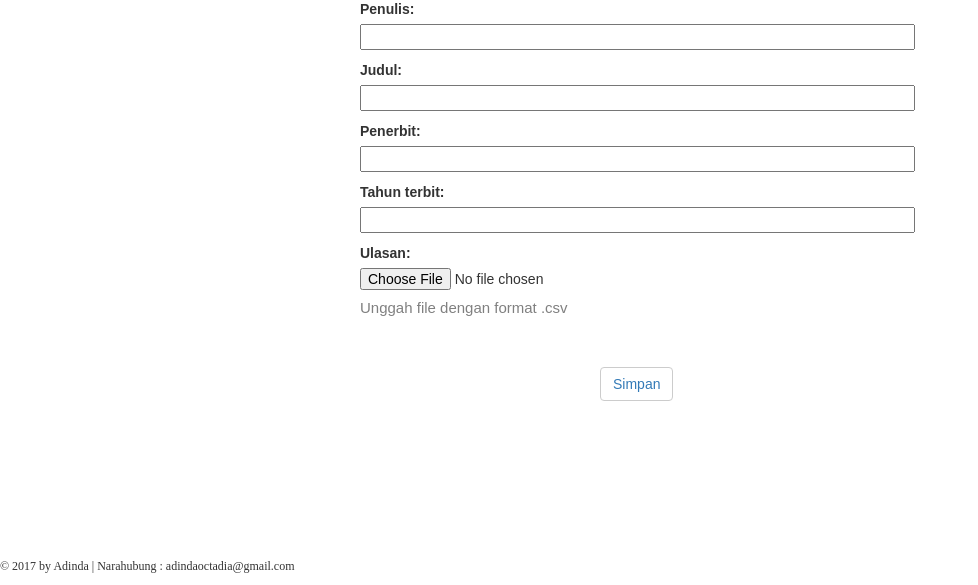
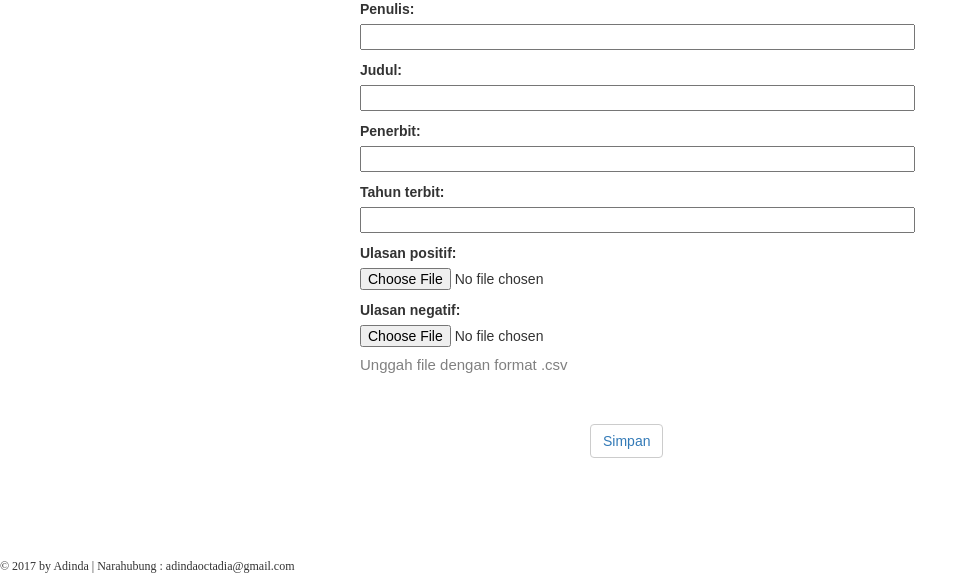
Before and after one commit to adindaop/classifyme, a Django app: page /classifyme/input/ in a window 1280 px wide. Shown: the part 215-800 px from the top of the page, without its empty margins (0-978 px from the left). Run offline with Django 3.2, Linux system fonts and the light colour scheme; some libraries are stand-ins or nearby versions.

Commit message:
classification process - new template designs and priors

```diff
--- a/classifyme/admin.py
+++ b/classifyme/admin.py
@@ -8,7 +8,7 @@ class AkunAdmin(admin.ModelAdmin):
 admin.site.register(Akun,AkunAdmin)
 
 class BukuAdmin(admin.ModelAdmin):
-    list_display = ['penulis', 'judul', 'penerbit', 'tahun_terbit', 'ulasan']
+    list_display = ['penulis', 'judul', 'penerbit', 'tahun_terbit', 'ulasan_positif', 'ulasan_negatif']
     list_filter = ('penulis', 'tahun_terbit')
     search_fields = ['penulis', 'judul']
     list_per_page = 20
--- a/classifyme/forms.py
+++ b/classifyme/forms.py
@@ -10,4 +10,4 @@ class AkunForm(forms.ModelForm):
 class BukuForm(forms.ModelForm):
     class Meta:
         model = Buku
-        fields = ('penulis', 'judul', 'penerbit', 'tahun_terbit', 'ulasan',)
+        fields = ('penulis', 'judul', 'penerbit', 'tahun_terbit', 'ulasan_positif', 'ulasan_negatif')
--- a/classifyme/models.py
+++ b/classifyme/models.py
@@ -16,7 +16,8 @@ class Buku(models.Model):
     judul = models.CharField(max_length=100)
     penerbit = models.CharField(max_length=30)
     tahun_terbit = models.CharField(max_length=4)
-    ulasan = models.FileField(blank=True, null=True, upload_to='files/%Y/%m/%d/')
+    ulasan_positif = models.FileField(blank=True, null=True, upload_to='files/%Y/%m/%d/')
+    ulasan_negatif = models.FileField(blank=True, null=True, upload_to='files/%Y/%m/%d/')
 
     def __str__(self):
         return self.judul
--- a/classifyme/views.py
+++ b/classifyme/views.py
@@ -6,6 +6,7 @@ from .forms import BukuForm, AkunForm
 from .models import Buku, Akun
 from django.http import HttpResponseRedirect, HttpResponse
 from django.shortcuts import redirect
+import nltk
 from nltk.tokenize import word_tokenize
 from nltk.corpus import stopwords
 from nltk.util import ngrams
@@ -15,6 +16,132 @@ def admin(request):
 
 def home(request):
     return render(request, 'classifyme/home.html', {})
+
+def input(request):
+    if request.method == 'POST':
+        buku = BukuForm(request.POST, request.FILES)
+        if buku.is_valid():
+            buku.save()
+            return redirect('classifyme:data')
+    else:
+        form = BukuForm()
+    return render(request, 'classifyme/input.html', {'form': form})
+
+def data(request):
+    context = {}
+    buku_query = Buku.objects.all()
+    context['buku'] = buku_query
+    return render(request, 'classifyme/data.html', context)
+
+def textmining(request, buku_id):
+    buku = get_object_or_404(Buku, id=buku_id)
+    context = {}
+    selected_buku = Buku.objects.get(id=int(buku_id))
+    context['buku'] = selected_buku
+
+    print(selected_buku.ulasan_positif)
+
+    ulasan_positif = ''
+    with open('media/{}'.format(selected_buku.ulasan_positif)) as csvfile:
+        csvreader = csv.DictReader(csvfile, delimiter=';', quotechar='"')
+        total_row_positif = 0
+        for row in csvreader:
+            total_row_positif += 1
+            ulasan_positif += row['Review']
+            jumlah_positif = len(ulasan_positif.split())
+    context['total_row_positif'] = total_row_positif
+    context['ulasan_positif'] = ulasan_positif
+    context['jumlah_positif'] = jumlah_positif
+
+    print(selected_buku.ulasan_negatif)
+
+    ulasan_negatif = ''
+    with open('media/{}'.format(selected_buku.ulasan_negatif)) as csvfile:
+        csvreader = csv.DictReader(csvfile, delimiter=';', quotechar='"')
+        total_row_negatif = 0
+        for row in csvreader:
+            total_row_negatif += 1
+            ulasan_negatif += row['Review']
+            jumlah_negatif = len(ulasan_negatif.split())
+    context['total_row_negatif'] = total_row_negatif
+    context['ulasan_negatif'] = ulasan_negatif
+    context['jumlah_negatif'] = jumlah_negatif
+
+    total_ulasan = total_row_positif + total_row_negatif
+    context['total_ulasan'] = total_ulasan
+
+    return render(request, 'classifyme/textmining.html', context)
+
+def klasifikasi(request, buku_id):
+    context = {}
+    selected_buku = Buku.objects.get(id=int(buku_id))
+    context['buku'] = selected_buku
+
+    ulasan_positif = ''
+    with open('media/{}'.format(selected_buku.ulasan_positif)) as csvfile:
+        csvreader = csv.DictReader(csvfile, delimiter=';', quotechar='"')
+        for row in csvreader:
+            ulasan_positif += row['Review']
+
+    case_folding = ulasan_positif.lower()
+    tokenized_words_positif = word_tokenize(case_folding)
+
+    stop_words = set(stopwords.words("bahasa"))
+    filtered_sentence_positif = []
+    for w in tokenized_words_positif:
+        if w not in stop_words:
+            filtered_sentence_positif.append(w)
+
+    word_list = set(stopwords.words("adjektiva"))
+    filtered_word_positif = []
+    for a in filtered_sentence_positif:
+        if a in word_list:
+            filtered_word_positif.append(a)
+
+    # bigrams = list(ngrams(filtered_word,2))
+    context['filtered_word_positif'] = filtered_word_positif
+
+    wordfreq_positif = nltk.FreqDist(filtered_word_positif)
+    wordfreq_positif_list = wordfreq_positif.most_common()
+    context['wordfreq_positif_list'] = wordfreq_positif_list
+    # wordfreq = []
+    # for w in filtered_word_positif:
+    #     wordfreq.append(filtered_word_positif.count(w))
+    # frequency_positif = str(wordfreq)
+    # frequency_word_positif = str(zip(filtered_word_positif, wordfreq))
+    # context['frequency_word_positif'] = frequency_word_positif
+
+    ulasan_negatif = ''
+    with open('media/{}'.format(selected_buku.ulasan_negatif)) as csvfile:
+        csvreader = csv.DictReader(csvfile, delimiter=';', quotechar='"')
+        for row in csvreader:
+            ulasan_negatif += row['Review']
+
+    case_folding = ulasan_negatif.lower()
+    tokenized_words_negatif = word_tokenize(case_folding)
+
+    stop_words = set(stopwords.words("bahasa"))
+    filtered_sentence_negatif = []
+    for w in tokenized_words_negatif:
+        if w not in stop_words:
+            filtered_sentence_negatif.append(w)
+
+    word_list = set(stopwords.words("adjektiva"))
+    filtered_word_negatif = []
+    for a in filtered_sentence_negatif:
+        if a in word_list:
+            filtered_word_negatif.append(a)
+
+    # bigrams = list(ngrams(filtered_word,2))
+    context['filtered_word_negatif'] = filtered_word_negatif
+
+    return render(request, 'classifyme/klasifikasi.html', context)
+
+def hasil(request, buku_id):
+    context = {}
+    selected_buku = Buku.objects.get(id=int(buku_id))
+    context['buku'] = selected_buku
+    return render(request, 'classifyme/hasil.html', context)
 
 def register(request):
     registered = False
@@ -43,72 +170,3 @@ def login(request):
             return HttpResponse("Nama pengguna dan kata sandi tidak sesuai.")
     else:
         return render(request, 'classifyme/login.html', {})
-
-def input(request):
-    if request.method == 'POST':
-        buku = BukuForm(request.POST, request.FILES)
-        if buku.is_valid():
-            buku.save()
-            return redirect('classifyme:data')
-    else:
-        form = BukuForm()
-    return render(request, 'classifyme/input.html', {'form': form})
-
-def data(request):
-    context = {}
-    buku_query = Buku.objects.all()
-    context['buku'] = buku_query
-    return render(request, 'classifyme/data.html', context)
-
-def textmining(request, buku_id):
-    buku = get_object_or_404(Buku, id=buku_id)
-    context = {}
-    selected_buku = Buku.objects.get(id=int(buku_id))
-    context['buku'] = selected_buku
-
-    print(selected_buku.ulasan)
-
-    ulasan = ''
-    with open('media/{}'.format(selected_buku.ulasan)) as csvfile:
-        csvreader = csv.DictReader(csvfile, delimiter=';', quotechar='"')
-        for row in csvreader:
-            ulasan += row['Review']
-    context['ulasan'] = ulasan
-    return render(request, 'classifyme/textmining.html', context)
-
-def klasifikasi(request, buku_id):
-    context = {}
-    selected_buku = Buku.objects.get(id=int(buku_id))
-    context['buku'] = selected_buku
-
-    ulasan = ''
-    with open('media/{}'.format(selected_buku.ulasan)) as csvfile:
-        csvreader = csv.DictReader(csvfile, delimiter=';', quotechar='"')
-        for row in csvreader:
-            ulasan += row['Review']
-
-    case_folding = ulasan.lower()
-    tokenized_words = word_tokenize(case_folding)
-
-    stop_words = set(stopwords.words("bahasa"))
-    filtered_sentence = []
-    for w in tokenized_words:
-        if w not in stop_words:
-            filtered_sentence.append(w)
-
-    word_list = set(stopwords.words("adjektiva"))
-    filtered_word = []
-    for a in tokenized_words:
-        if a in word_list:
-            filtered_word.append(a)
-
-    # bigrams = list(ngrams(filtered_word,2))
-    context['filtered_word'] = filtered_word
-
-    return render(request, 'classifyme/klasifikasi.html', context)
-
-def hasil(request, buku_id):
-    context = {}
-    selected_buku = Buku.objects.get(id=int(buku_id))
-    context['buku'] = selected_buku
-    return render(request, 'classifyme/hasil.html', context)
--- a/static/classifyme.css
+++ b/static/classifyme.css
@@ -63,6 +63,11 @@ h5 {
   height: 300px;
 }
 
+/*.jumlah {
+  width: 50%;
+  height: 20px;
+}*/
+
 #get {
   font-size: 20px;
   text-align: left;
@@ -78,7 +83,7 @@ h5 {
 }
 
 .button1 {
-  margin-left: 530px;
+  margin-left: 520px;
 }
 
 .button2 {
--- a/templates/classifyme/data.html
+++ b/templates/classifyme/data.html
@@ -16,6 +16,9 @@
           {% if user.is_authenticated %}
             <a href="{% url 'classifyme:input' %}" class="btn btn-default" role="button">Tambah Data</a>
           {% endif %}
+          <br>
+          <br>
+          <br>
         </div>
 
     </div>
--- a/templates/classifyme/hasil.html
+++ b/templates/classifyme/hasil.html
@@ -15,6 +15,9 @@
         {% if user.is_authenticated %}
           <a href="{% url 'classifyme:home' %}" class="btn btn-default" role="button">Simpan</a>
         {% endif %}
+        <br>
+        <br>
+        <br>
       </div>
     </div>
   </div>
--- a/templates/classifyme/home.html
+++ b/templates/classifyme/home.html
@@ -60,5 +60,8 @@
         <a href="{% url 'classifyme:input' %}" class="btn btn-default" role="button">Mulai</a>
       {% endif %}
     </div>
+    <br>
+    <br>
+    <br>
 
 {% endblock %}
--- a/templates/classifyme/input.html
+++ b/templates/classifyme/input.html
@@ -44,6 +44,9 @@
         <div class="button1">
           <button type="submit" class="save btn btn-default"><a href="{% url 'classifyme:data' %}">Simpan</a></button>
         </div>
+        <br>
+        <br>
+        <br>
       </form>
 
     </div>
```
Also changed, not shown: media/files/2017/04/04/review_neg.csv (added, +53 -0 lines), media/files/2017/04/04/review_pos.csv (added, +71 -0 lines), templates/classifyme/klasifikasi.html (+36 -6 lines), templates/classifyme/textmining.html (+56 -7 lines), classifyme/migrations/0009_auto_20170404_0637.py (added), db.sqlite3.
